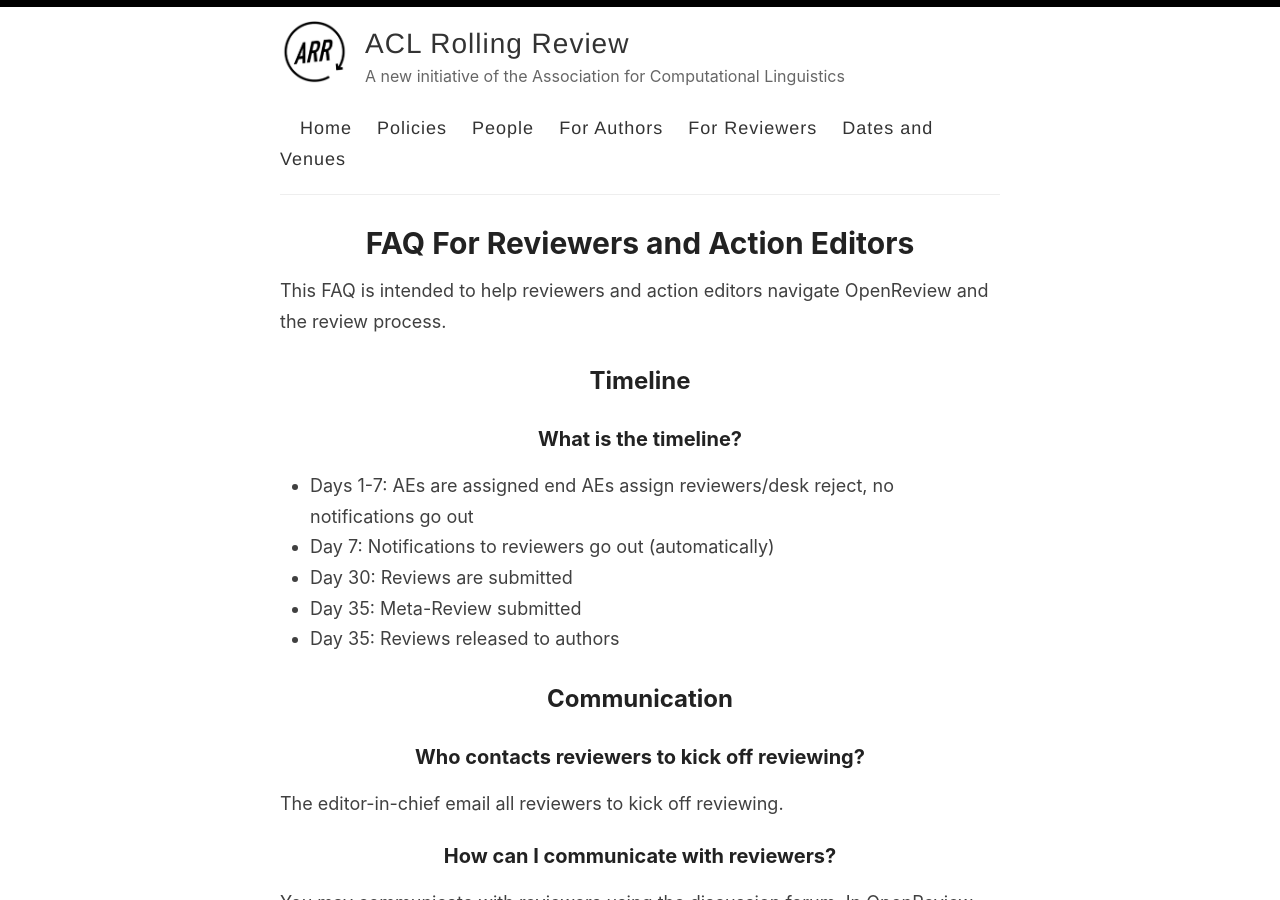
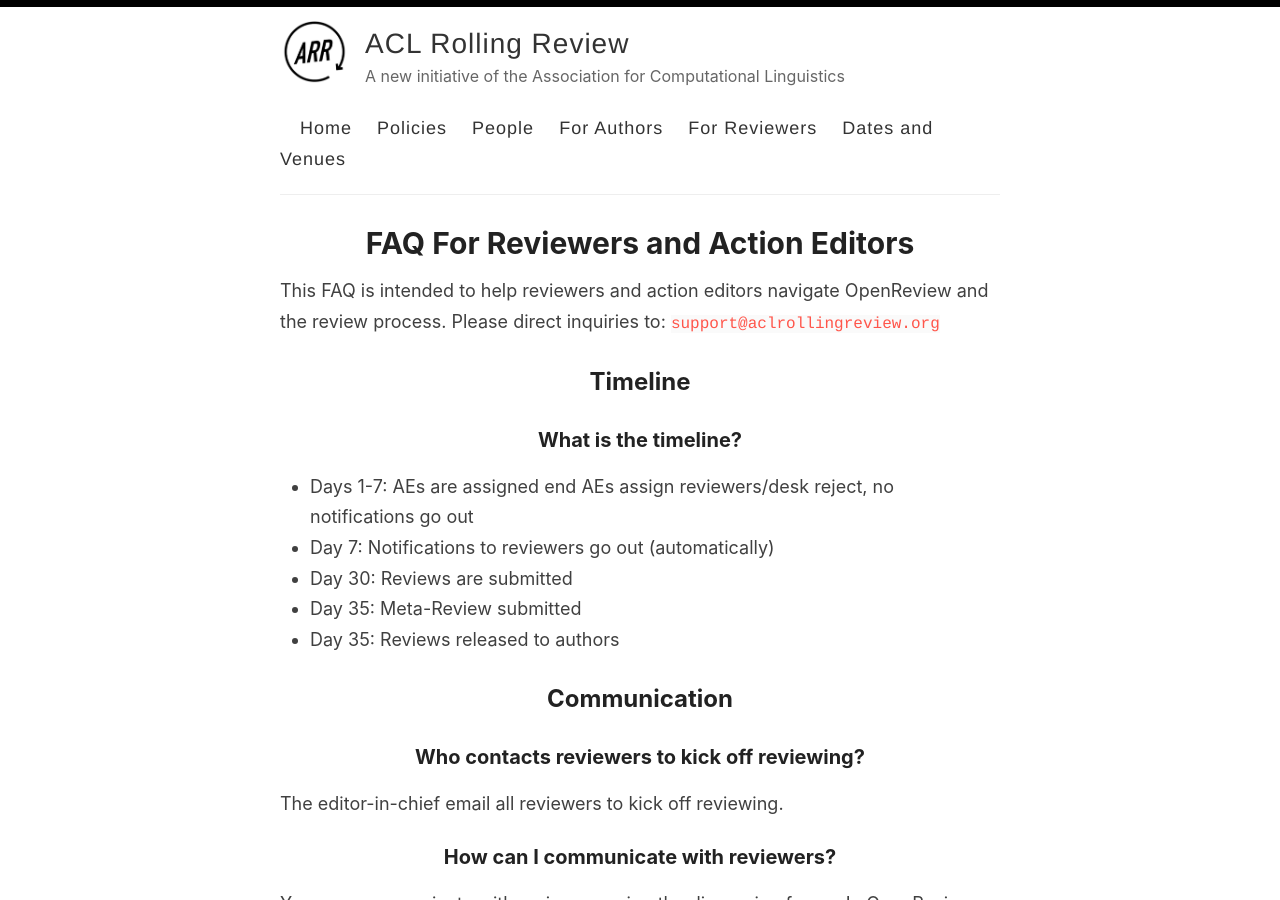
Before and after one commit to amitmerchant1990/reverie, a Jekyll site: the page built from reviewerfaq.md, in a window 1280 px wide and 900 px high. Built offline with Jekyll 4.4.1, drawn with Linux system fonts in a browser that asks for light colours.

Commit message:
Update reviewerfaq.md

```diff
--- a/reviewerfaq.md
+++ b/reviewerfaq.md
@@ -4,7 +4,7 @@
 permalink: /reviewerfaq
 ---
 
-This FAQ is intended to help reviewers and action editors navigate OpenReview and the review process.
+This FAQ is intended to help reviewers and action editors navigate OpenReview and the review process. Please direct inquiries to: `support@aclrollingreview.org`
 
 ## Timeline
 
```
